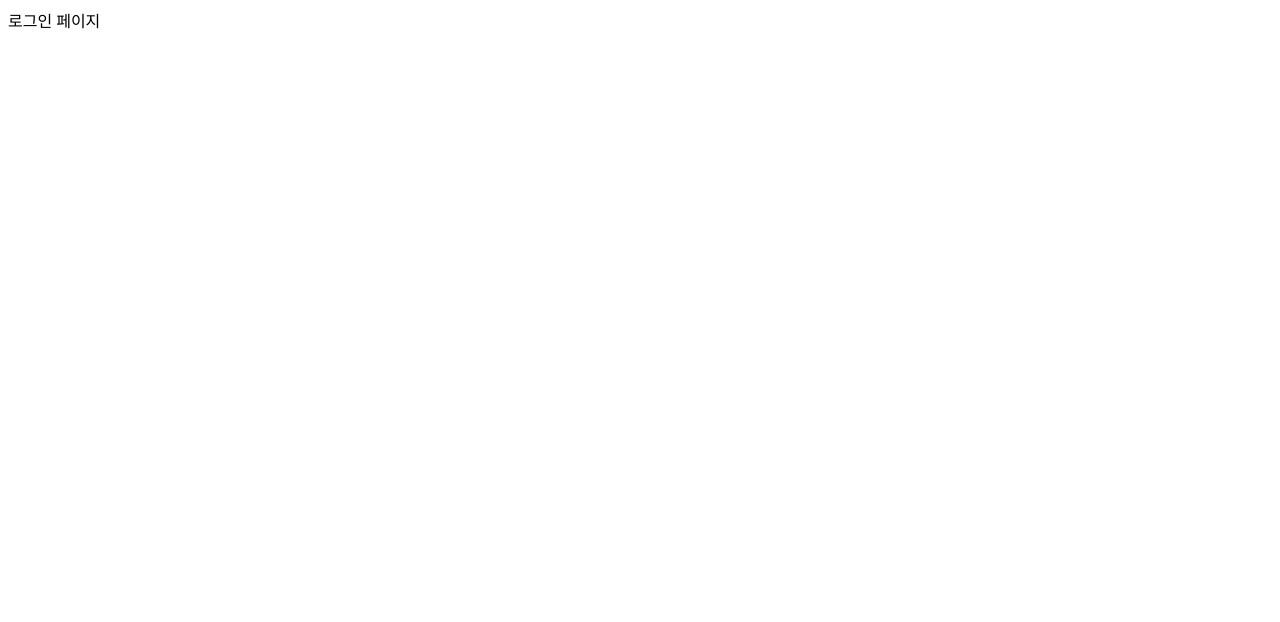
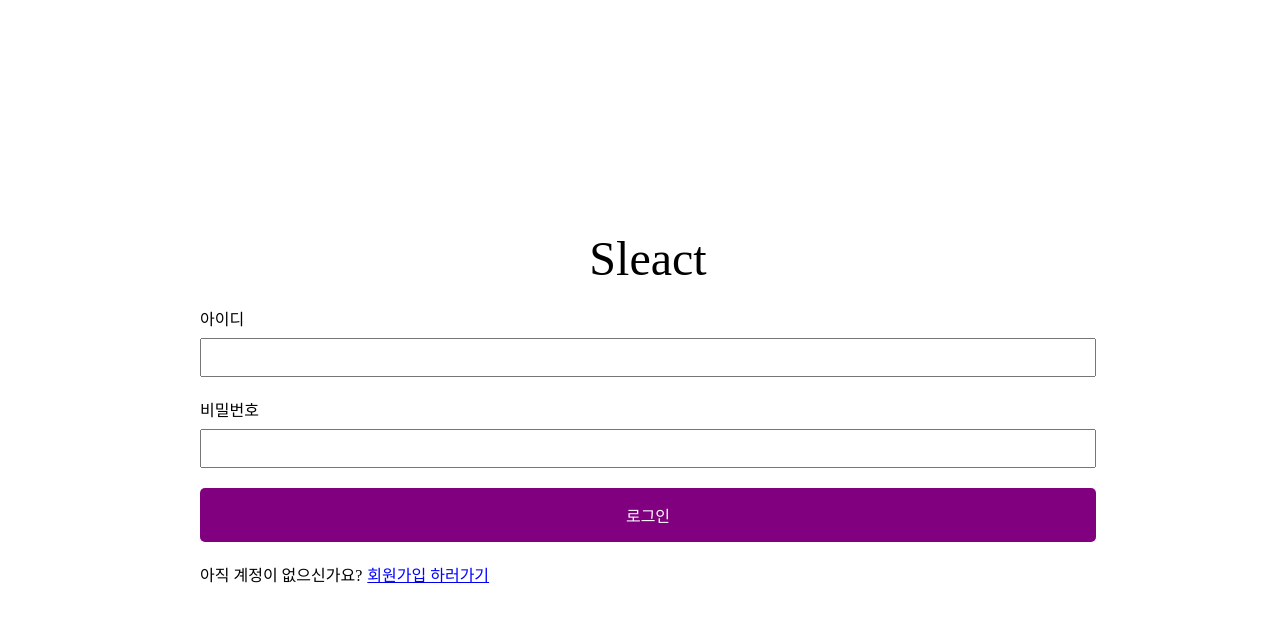
Before and after one commit to dalping/react-app-slack, a React app in the folder alecture/: page / in a window 1280 px wide. Shown: the top 622 px of the page. Built offline with nearby package versions, Linux system fonts and the light colour scheme.

Commit message:
[feat] login page

```diff
--- a/alecture/package.json
+++ b/alecture/package.json
@@ -30,6 +30,7 @@
   },
   "dependencies": {
     "@pmmmwh/react-refresh-webpack-plugin": "^0.5.4",
+    "axios": "^0.24.0",
     "react": "^17.0.2",
     "react-dom": "^17.0.2",
     "react-router-dom": "^6.2.1",
--- a/alecture/src/pages/LogIn/Login.tsx
+++ b/alecture/src/pages/LogIn/Login.tsx
@@ -1,7 +1,33 @@
 import React from "react";
+import * as Styled from "./style";
+import { Link } from "react-router-dom";
 
 function Login() {
-  return <div>로그인 페이지</div>;
+  const onSubmit = () => {};
+  const onChange = () => {};
+  return (
+    <Styled.LoginContainer>
+      <form className="signup" onSubmit={onSubmit}>
+        <header>Sleact</header>
+        <label>
+          <span>아이디</span>
+          <input type="email" name="email" onChange={onChange}></input>
+        </label>
+        <label>
+          <span>비밀번호</span>
+          <input name="password" onChange={onChange}></input>
+        </label>
+
+        <button>로그인</button>
+        <div>
+          <span>아직 계정이 없으신가요?</span>
+          <Link to="/signup">
+            <span className="goLogin">회원가입 하러가기</span>
+          </Link>
+        </div>
+      </form>
+    </Styled.LoginContainer>
+  );
 }
 
 export default Login;
--- /dev/null
+++ b/alecture/src/pages/LogIn/style.tsx
@@ -0,0 +1,54 @@
+import styled from "styled-components";
+
+export const LoginContainer = styled.div`
+  display: flex;
+  height: 100vh;
+  width: 100vw;
+  justify-content: center;
+  align-items: center;
+  box-sizing: border-box;
+
+  .goLogin {
+    margin-left: 5px;
+    font-weight: 500;
+    color: blue;
+    cursor: pointer;
+  }
+
+  form {
+    display: flex;
+    width: 70%;
+    flex-direction: column;
+    gap: 20px;
+
+    header {
+      font-size: 3rem;
+      font-weight: 500;
+      align-self: center;
+    }
+
+    button {
+      background-color: purple;
+      color: white;
+      font-weight: 500;
+      font-size: 1rem;
+      padding: 15px;
+      cursor: pointer;
+      border-radius: 5px;
+      border: 0px;
+    }
+    label {
+      display: flex;
+      gap: 8px;
+      flex-direction: column;
+
+      span {
+        font-weight: 500;
+      }
+
+      input {
+        padding: 10px;
+      }
+    }
+  }
+`;
--- a/alecture/src/pages/SignUp/SignUp.tsx
+++ b/alecture/src/pages/SignUp/SignUp.tsx
@@ -1,6 +1,8 @@
+import axios from "axios";
 import React, { useState, useCallback, useEffect } from "react";
 import useInput from "../../hooks/useInput";
 import * as Styled from "./style";
+import { Link } from "react-router-dom";
 
 function SignUp() {
   const [info, setInfo] = useState({
@@ -26,6 +28,15 @@ function SignUp() {
         setCheckPassword(false);
         return;
       }
+
+      axios
+        .post("http://localhost:3095/api/users", {
+          email,
+          nickname,
+          password,
+        })
+        .then(() => {})
+        .catch(() => {});
     },
     [info]
   );
@@ -71,7 +82,9 @@ function SignUp() {
         <button>회원가입</button>
         <div>
           <span>이미 회원이신가요?</span>
-          <span className="goLogin">로그인 하러가기</span>
+          <Link to="/login">
+            <span className="goLogin">로그인 하러가기</span>
+          </Link>
         </div>
       </form>
     </Styled.SignUpContainer>
```
Also changed, not shown: alecture/src/pages/LogIn/style.jsx (deleted), 1 other file (tests, documents, lock files or other folders).
